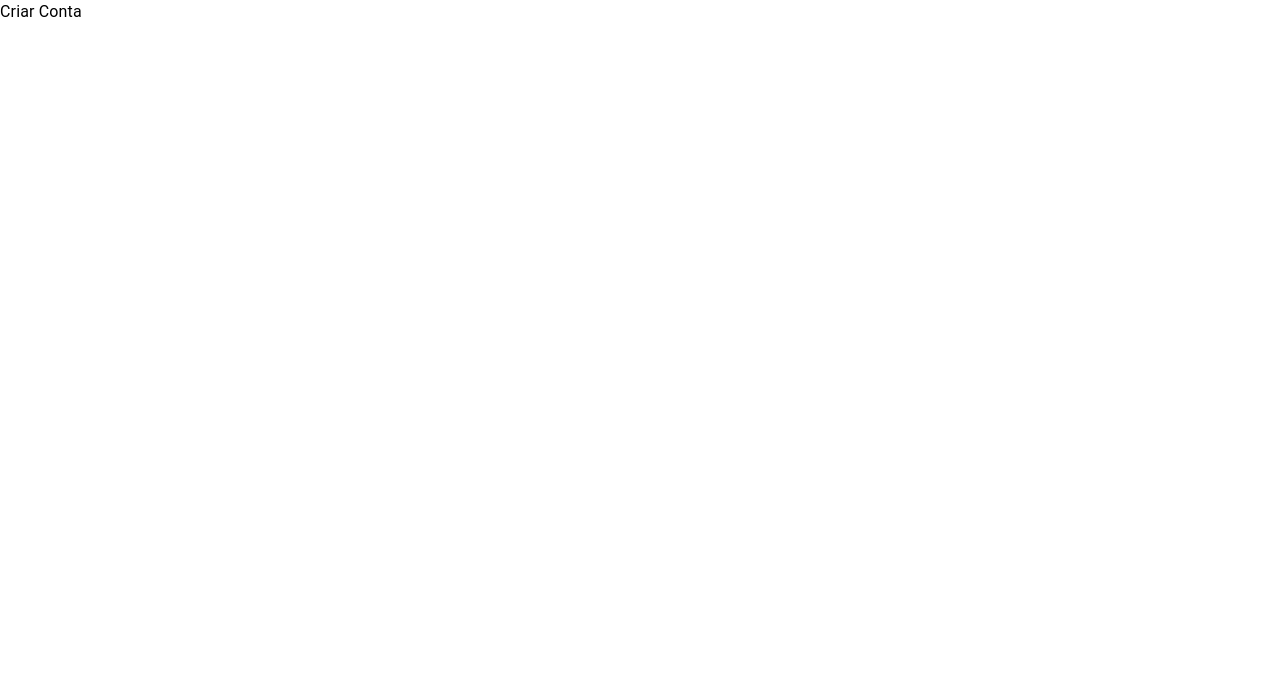
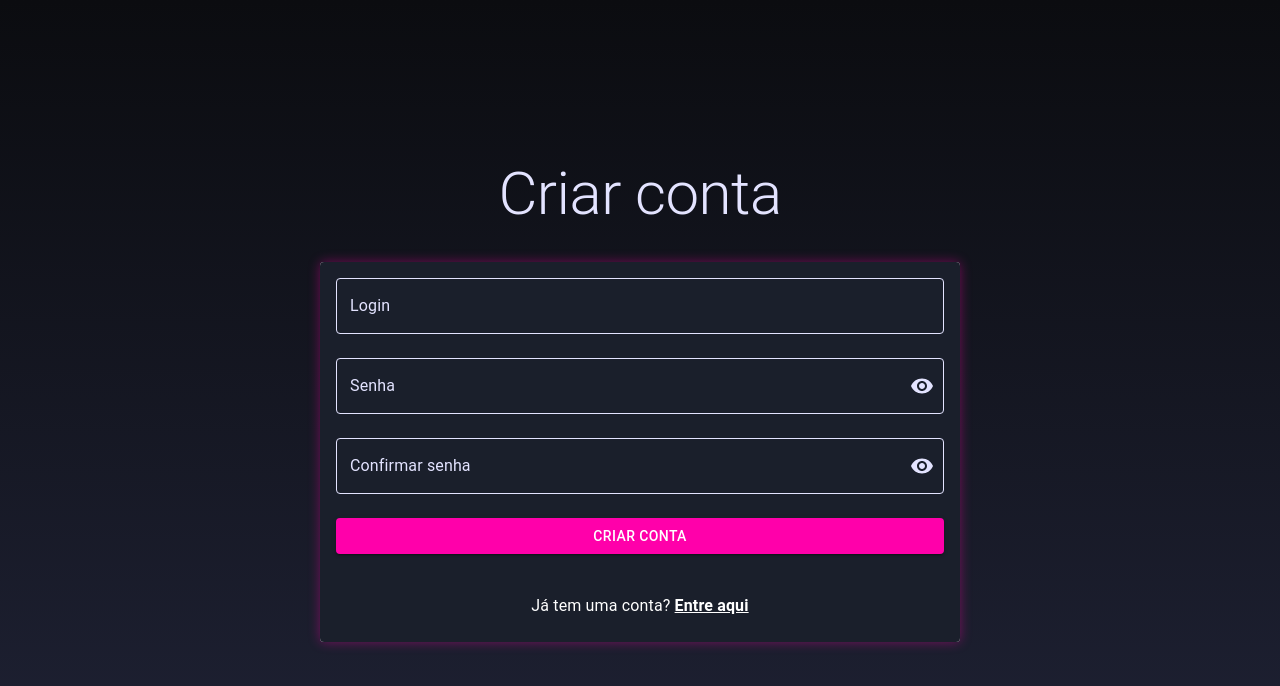
Before and after one commit to mahhfadel/fullstack, a React (Create React App) app in the folder fullstack-lucas-e-maria/: page /criar-conta in a window 1280 px wide. Shown: the top 686 px of the page. Built offline with nearby package versions, Linux system fonts and the light colour scheme.

Commit message:
esqueleto página de criar conta

```diff
--- a/fullstack-lucas-e-maria/src/components/PasswordField.jsx
+++ b/fullstack-lucas-e-maria/src/components/PasswordField.jsx
@@ -2,7 +2,7 @@ import React, { useState } from 'react';
 import { TextField, IconButton, InputAdornment } from '@mui/material';
 import { Visibility, VisibilityOff } from '@mui/icons-material';
 
-function PasswordField() {
+function PasswordField({ label = "Senha" }) {
   const [showPassword, setShowPassword] = useState(false);
 
   const handleTogglePassword = () => {
@@ -11,7 +11,7 @@ function PasswordField() {
 
   return (
     <TextField
-      label="Senha"
+      label={label}
       type={showPassword ? 'text' : 'password'}
       variant="outlined"
       fullWidth
--- a/fullstack-lucas-e-maria/src/pages/CriarContaPage.jsx
+++ b/fullstack-lucas-e-maria/src/pages/CriarContaPage.jsx
@@ -1,9 +1,70 @@
-import { Box, Button, Card, CardContent, Container, TextField, Typography, CircularProgress } from '@mui/material';
+import React, { useRef, useState, useContext } from 'react';
+import { Link } from 'react-router-dom';
+import PasswordField from '../components/PasswordField';
+import { Box, Button, Card, CardContent, Container, TextField, Typography } from '@mui/material';
+
+function Login() {
+    return (
+        <Box sx={{ minHeight: '100vh', background: 'linear-gradient(to bottom, #0B0C10, #1F2235)', display: 'flex', alignItems: 'center', flexDirection: 'column', justifyContent: 'center'}}>
+            <Typography variant="h2" component="h1" align="center" color='#E3E3FF' marginBottom='32px'>
+                Criar conta
+            </Typography>
+
+            <Card sx={{ boxShadow: '0 0 12px rgba(255, 0, 170, 0.4)', width: '50%'}}>
+                <CardContent sx={{ backgroundColor: '#1A1F2B' }}>
+                    <Box sx={{ display: 'flex', flexDirection: 'column', gap: 3 }}>
+                        <TextField
+                            label="Login"
+                            variant="outlined"
+                            fullWidth
+                            sx={{
+                            input: { color: '#E3E3FF' },
+                            label: {
+                                color: '#E3E3FF',
+                                '&.Mui-focused': { color: '#E3E3FF' },
+                            },
+                            '& .MuiOutlinedInput-root': {
+                                '& fieldset': { borderColor: '#E3E3FF' },
+                                '&:hover fieldset': { borderColor: '#E3E3FF' },
+                                '&.Mui-focused fieldset': { borderColor: '#E3E3FF' },
+                            },
+                            }}
+                        />
+
+                        <PasswordField label="Senha"/>
+
+                        <PasswordField label="Confirmar senha"/>
 
 
-function CriarConta() {
-    return (
-        <Typography>Criar Conta</Typography>
+                        <Button
+                            variant="contained"
+                            sx={{
+                            backgroundColor: '#FF00AA',
+                            '&:hover': { backgroundColor: '#ad0174' },
+                            }}
+                        >
+                            Criar conta
+                        </Button>
+                        <Box mt={2} textAlign="center">
+                            <Typography sx={{ color: 'white' }}>
+                                Já tem uma conta?{' '}
+                                <Link
+                                to="/login"
+                                style={{
+                                    color: 'white',
+                                    fontWeight: 'bold',
+                                    textDecoration: 'underline',
+                                }}
+                                >
+                                Entre aqui
+                                </Link>
+                            </Typography>
+                            </Box>
+
+                    </Box>
+                </CardContent>
+            </Card>
+        </Box>
     );
 }
-export default CriarConta;
+export default Login;
--- a/fullstack-lucas-e-maria/src/pages/LoginPage.jsx
+++ b/fullstack-lucas-e-maria/src/pages/LoginPage.jsx
@@ -31,7 +31,7 @@ function Login() {
                             }}
                         />
 
-                        <PasswordField />
+                        <PasswordField label="Senha"/>
 
 
                         <Button
```
